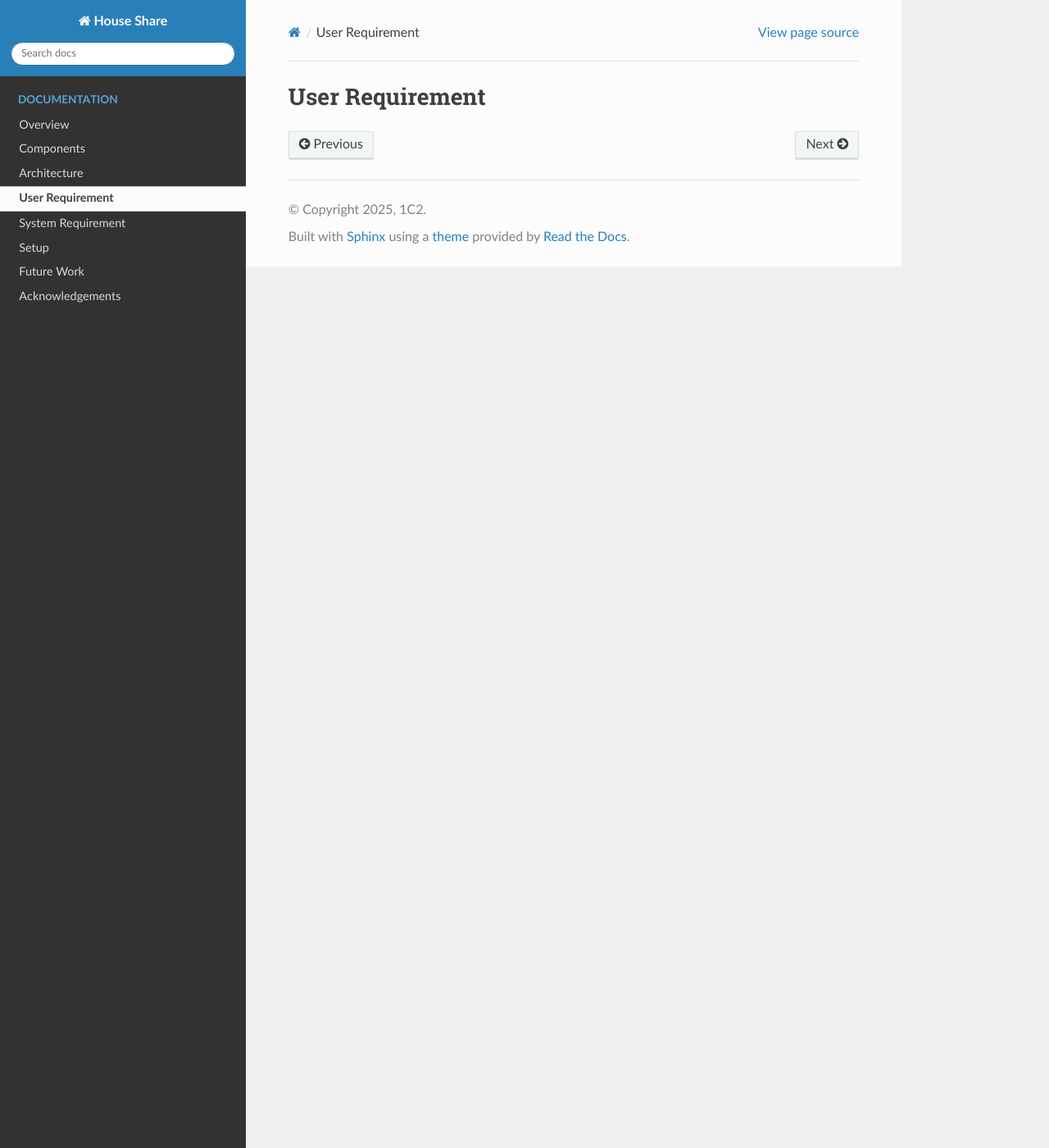
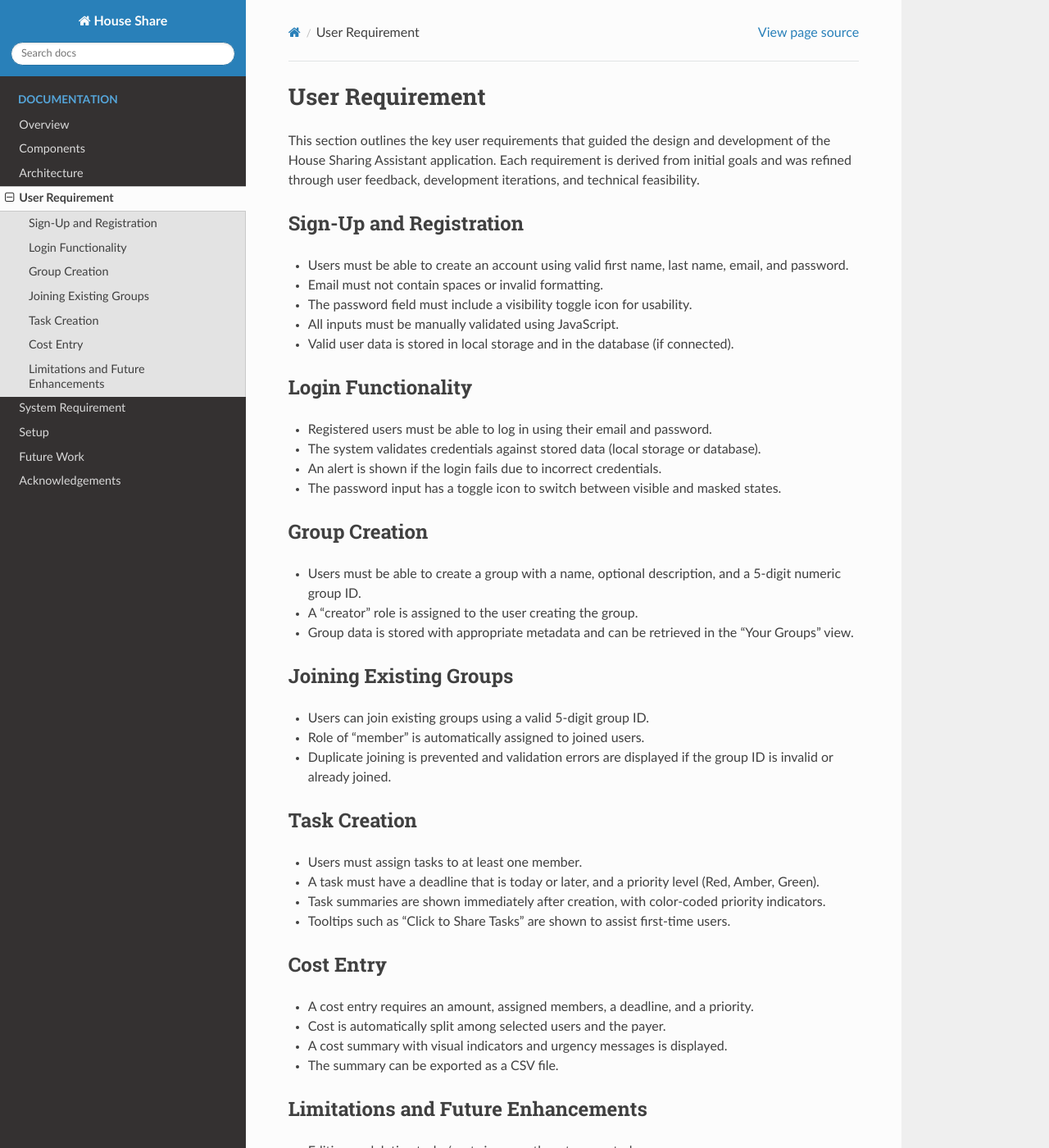
Before and after one commit to SETAP-1C2/House-Sharing-App, a Sphinx documentation site: the page built from docs/source/user_requirements.rst, in a window 1280 px wide and 1400 px high. Shown: the whole window at 82% size. Built offline with Sphinx 7.4.7 and the Read the Docs theme 3.1.0, drawn with Linux system fonts in a browser that asks for light colours; pages that are not in the unit, such as notebooks, are missing from menus; some of the changed text lies outside the part shown.

Commit message:
Updated user_requirements.rst

```diff
--- a/docs/source/user_requirements.rst
+++ b/docs/source/user_requirements.rst
@@ -1,2 +1,65 @@
 User Requirement
 =====================================
+
+
+
+This section outlines the key user requirements that guided the design and development of the House Sharing Assistant application. Each requirement is derived from initial goals and was refined through user feedback, development iterations, and technical feasibility.
+
+Sign-Up and Registration
+~~~~~~~~~~~~~~~~~~~~~~~~
+
+- Users must be able to create an account using valid first name, last name, email, and password.
+- Email must not contain spaces or invalid formatting.
+- The password field must include a visibility toggle icon for usability.
+- All inputs must be manually validated using JavaScript.
+- Valid user data is stored in local storage and in the database (if connected).
+
+Login Functionality
+~~~~~~~~~~~~~~~~~~~
+
+- Registered users must be able to log in using their email and password.
+- The system validates credentials against stored data (local storage or database).
+- An alert is shown if the login fails due to incorrect credentials.
+- The password input has a toggle icon to switch between visible and masked states.
+
+Group Creation
+~~~~~~~~~~~~~~
+
+- Users must be able to create a group with a name, optional description, and a 5-digit numeric group ID.
+- A “creator” role is assigned to the user creating the group.
+- Group data is stored with appropriate metadata and can be retrieved in the “Your Groups” view.
+
+Joining Existing Groups
+~~~~~~~~~~~~~~~~~~~~~~~
+
+- Users can join existing groups using a valid 5-digit group ID.
+- Role of “member” is automatically assigned to joined users.
+- Duplicate joining is prevented and validation errors are displayed if the group ID is invalid or already joined.
+
+Task Creation
+~~~~~~~~~~~~~
+
+- Users must assign tasks to at least one member.
+- A task must have a deadline that is today or later, and a priority level (Red, Amber, Green).
+- Task summaries are shown immediately after creation, with color-coded priority indicators.
+- Tooltips such as “Click to Share Tasks” are shown to assist first-time users.
+
+Cost Entry
+~~~~~~~~~~
+
+- A cost entry requires an amount, assigned members, a deadline, and a priority.
+- Cost is automatically split among selected users and the payer.
+- A cost summary with visual indicators and urgency messages is displayed.
+- The summary can be exported as a CSV file.
+
+Limitations and Future Enhancements
+~~~~~~~~~~~~~~~~~~~~~~~~~~~~~~~~~~~
+
+- Editing or deleting tasks/costs is currently not supported.
+- Shared views of tasks and costs among group members are not available due to client-side storage constraints.
+- Task and cost statuses (e.g., “completed”) and notifications were not implemented.
+- Gamification and a point system were considered but excluded in this version.
+
+.. note::
+
+   While many core features are implemented, advanced functionalities like shared group views, edit/delete actions, and role-based access control remain future goals due to time and backend limitations.
```
